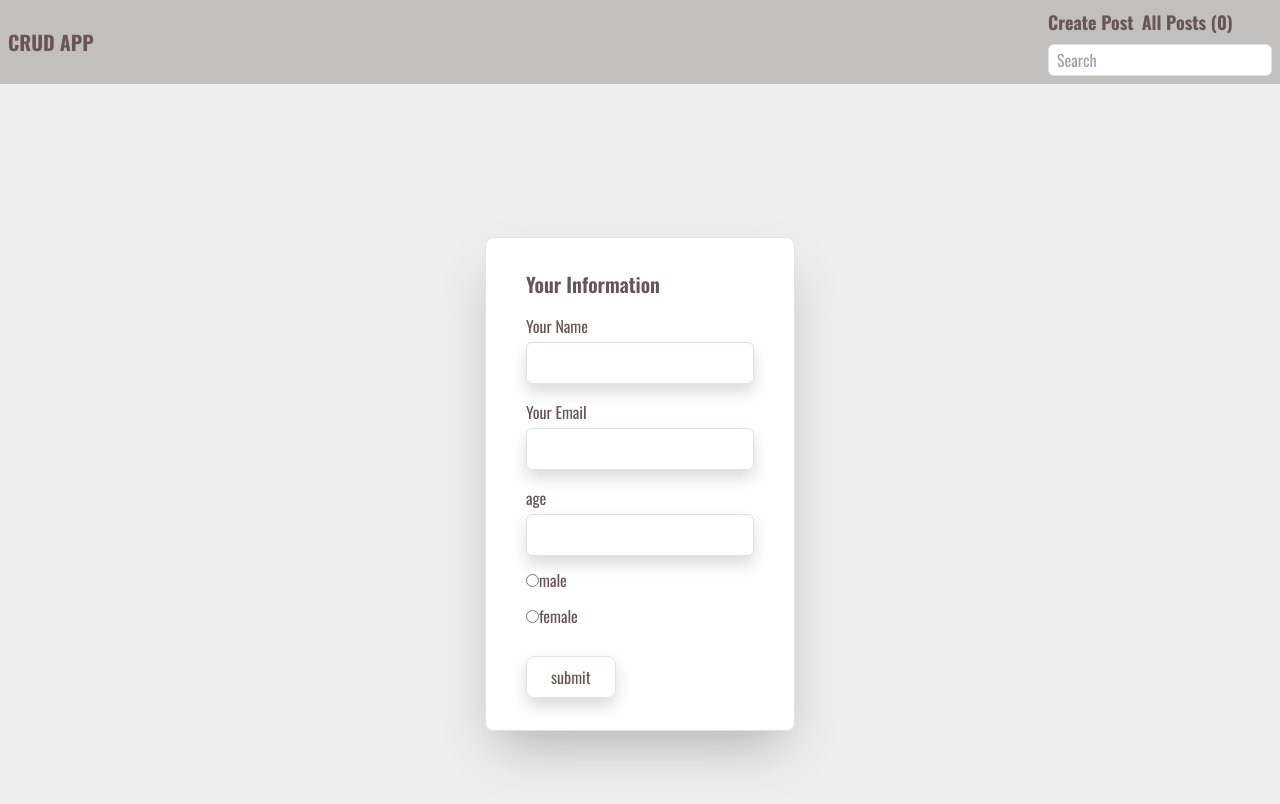
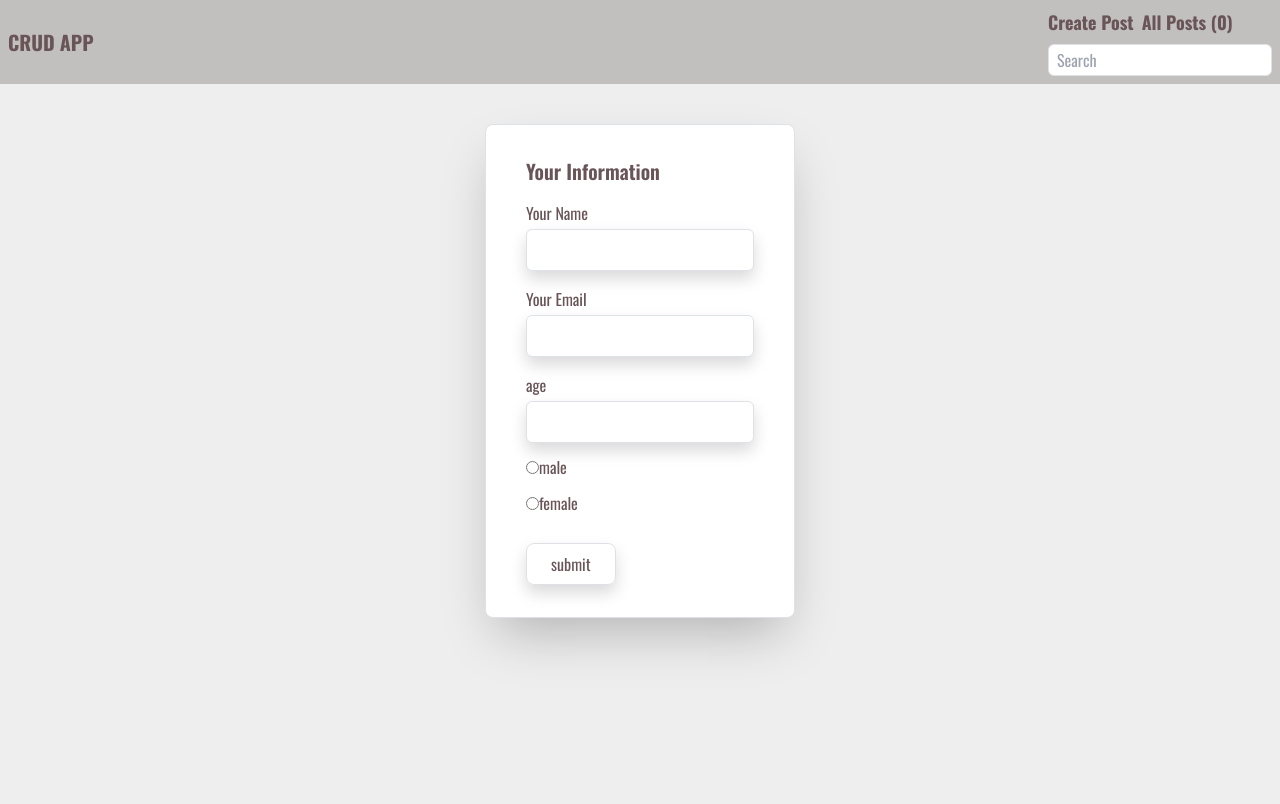
Before and after one commit to bishtdev/redux-crud, a React (Vite) app: page / in a window 1280 px wide. Shown: the top 804 px of the page. Built offline with nearby package versions, Linux system fonts and the light colour scheme.

Commit message:
done with the project

```diff
--- a/src/components/Create.jsx
+++ b/src/components/Create.jsx
@@ -24,7 +24,7 @@ const Create = () => {
   }
 
   return (
-    <div className="flex items-center justify-center min-h-screen text-[#695557]">
+    <div className="flex items-start justify-center min-h-screen mt-10 text-[#695557]">
       <form onSubmit={handleSubmit}>
         <div className="w-full max-w-lg px-10 py-8 mx-auto bg-white border rounded-lg shadow-2xl flex">
           <div className="max-w-md mx-auto space-y-3">
--- a/src/components/Read.jsx
+++ b/src/components/Read.jsx
@@ -6,21 +6,17 @@ import { Link } from "react-router-dom";
 
 const Read = () => {
   const dispatch = useDispatch();
-
   const [id, setId] = useState();
-
   const [popUp, setPopUp] = useState();
-
   const { users, loading, searchData } = useSelector((state) => state.app);
 
   useEffect(() => {
     dispatch(showUser());
-  }, []);
+  }, [dispatch]);
 
   if (loading) {
     return (
       <h2 className="text-center font-extrabold text-5xl text-[#695557]">
-        {" "}
         Loading....
       </h2>
     );
@@ -29,6 +25,7 @@ const Read = () => {
   return (
     <>
       {popUp && <Modals id={id} popUp={popUp} setPopUp={setPopUp} />}
+      <div className="grid grid-cols-1 gap-4 p-4 md:grid-cols-2 lg:grid-cols-4">
         {users &&
           users
             .filter((ele) => {
@@ -38,11 +35,10 @@ const Read = () => {
                 return ele.name.toLowerCase().includes(searchData.toLowerCase());
               }
             })
-
             .map((ele) => (
               <div
                 key={ele.id}
-              className="relative flex  max-w-[250px] md:max-w-md lg:max-w-[390px]  flex-col rounded-xl bg-white bg-clip-border text-gray-700 shadow-md mx-auto my-4"
+                className="relative flex flex-col max-w-[250px] md:max-w-md lg:max-w-[390px] rounded-xl bg-white bg-clip-border text-gray-700 shadow-md mx-auto my-4"
               >
                 <div className="p-4 md:p-6">
                   <h5 className="mb-2 block font-sans text-lg md:text-xl font-extrabold leading-snug tracking-normal text-[#695557] antialiased">
@@ -73,18 +69,18 @@ const Read = () => {
                       Edit
                     </button>
                   </Link>
-                <Link onClick={() => dispatch(deleteUser(ele.id))}>
                   <button
                     className="select-none rounded-lg bg-brown-gradient py-2 md:py-3 px-4 md:px-6 text-center align-middle font-sans text-xs md:text-sm font-bold uppercase text-white shadow-md shadow-pink-500/20 transition-all hover:shadow-lg hover:shadow-[#7e4f42] focus:opacity-[0.85] focus:shadow-none active:opacity-[0.85] active:shadow-none disabled:pointer-events-none disabled:opacity-50 disabled:shadow-none w-full md:w-auto mb-2"
                     type="button"
                     data-ripple-light="true"
+                    onClick={() => dispatch(deleteUser(ele.id))}
                   >
                     Delete
                   </button>
-                </Link>
                 </div>
               </div>
             ))}
+      </div>
     </>
   );
 };
```
Lines whose indentation alone changed are shown as unchanged.
